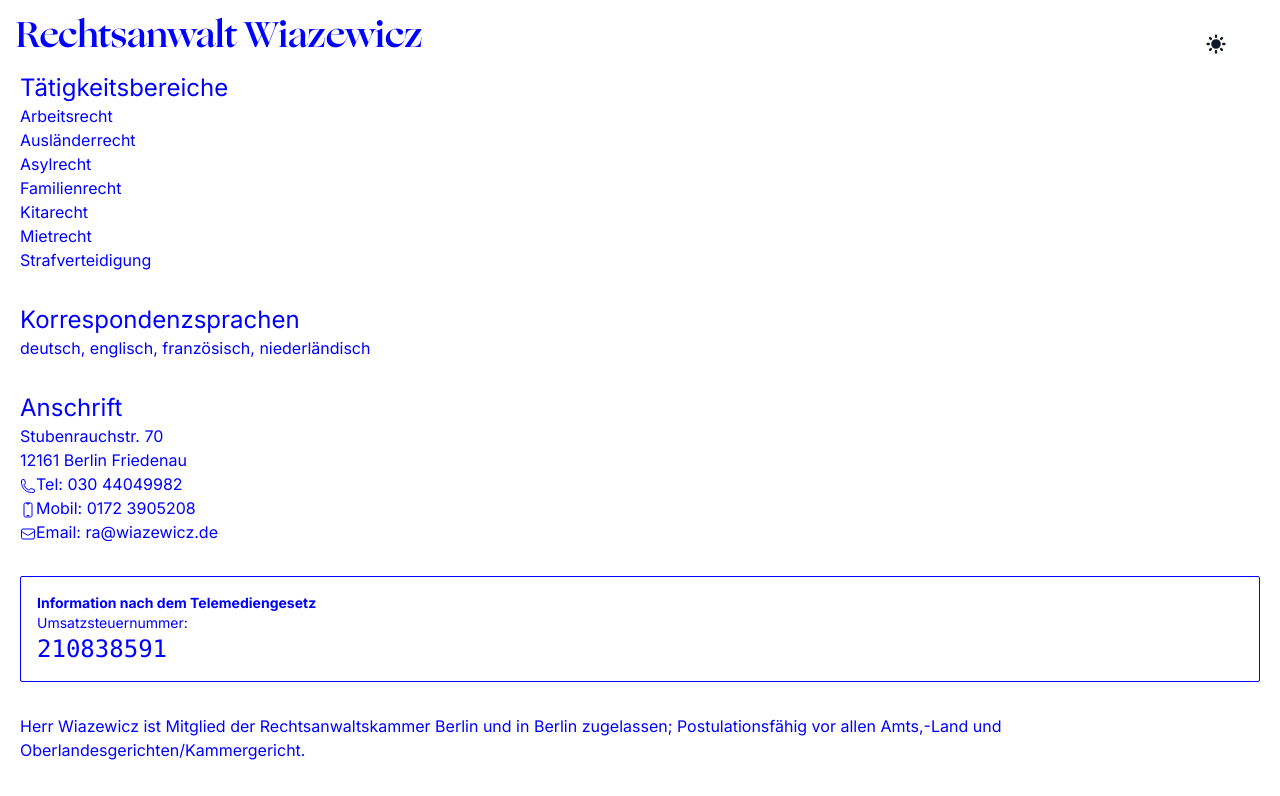
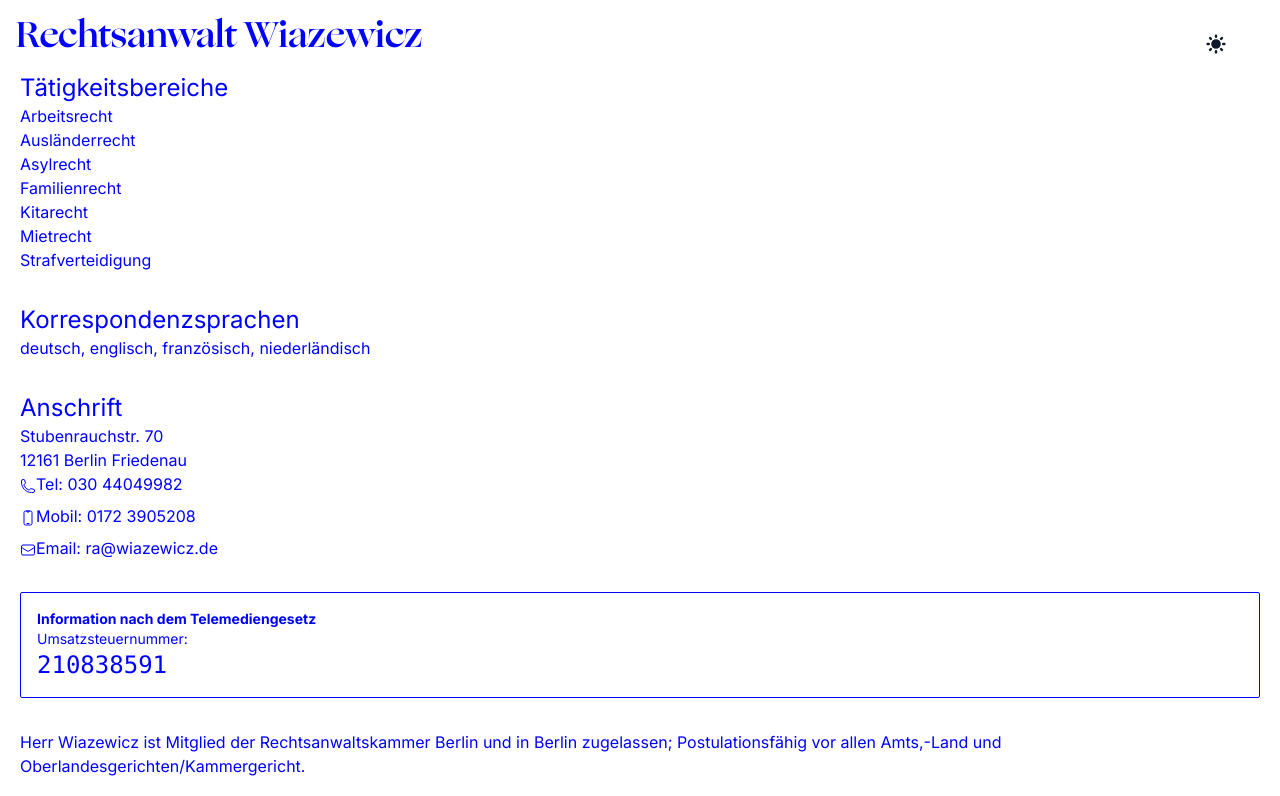
Before and after one commit to dreadbeard11/ra-wiazewicz, a Next.js app: page / in a window 1280 px wide. Shown: the top 796 px of the page. Built offline with nearby package versions, Linux system fonts and the light colour scheme.

Commit message:
Update page.tsx

```diff
--- a/src/app/page.tsx
+++ b/src/app/page.tsx
@@ -36,10 +36,11 @@ deutsch, englisch, französisch, niederländisch
 <h2 className="text-2xl">Anschrift</h2>
 <div>Stubenrauchstr. 70</div>
 <div>12161 Berlin Friedenau</div>
+  <div className="space-y-2">
 <div><PhoneIcon className="h-4 w-4 inline" />Tel: 030 44049982 </div>
 <div><DevicePhoneMobileIcon className="h-4 w-4 inline" />Mobil: 0172 3905208 </div>
 <div><EnvelopeIcon className="h-4 w-4 inline" />Email: ra@wiazewicz.de </div>
-
+  </div>
 </div>
 <div className="border rounded-sm border-current p-4">
 
```
